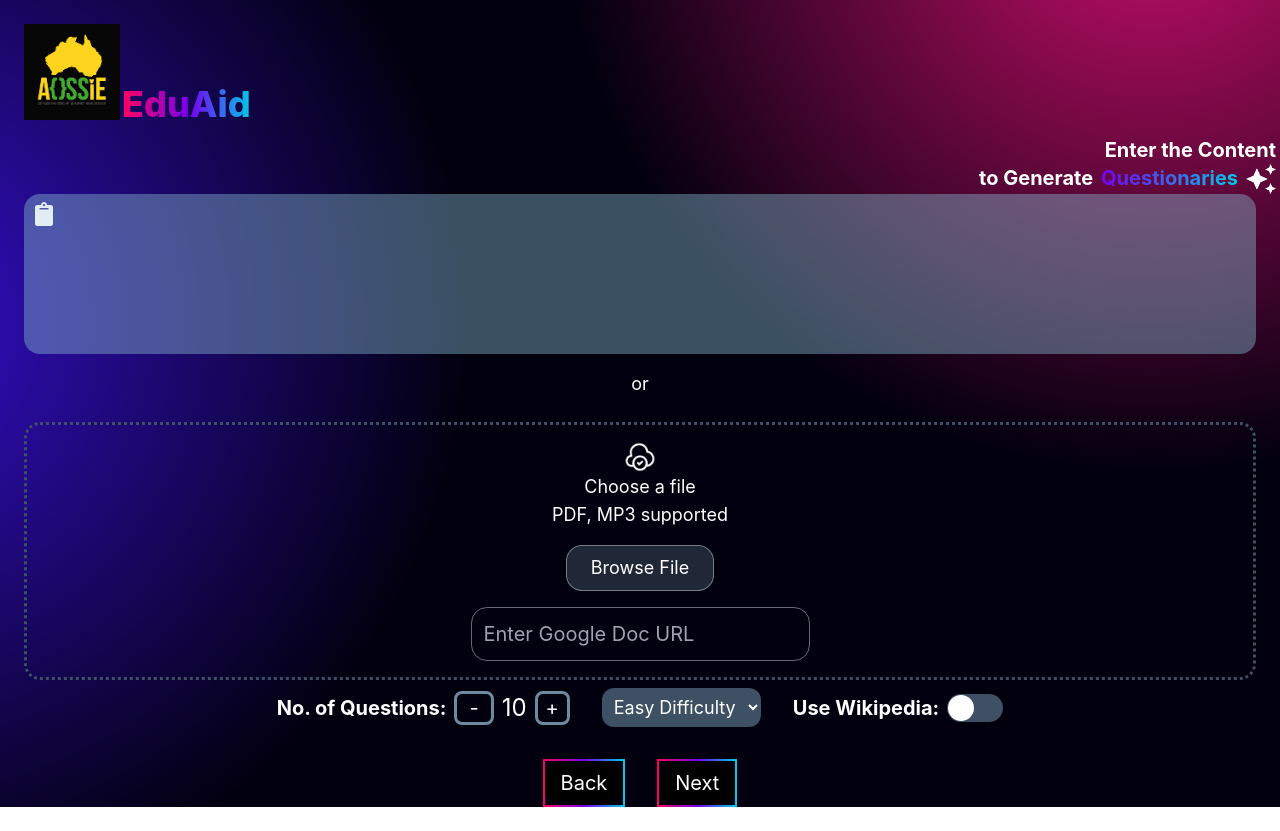
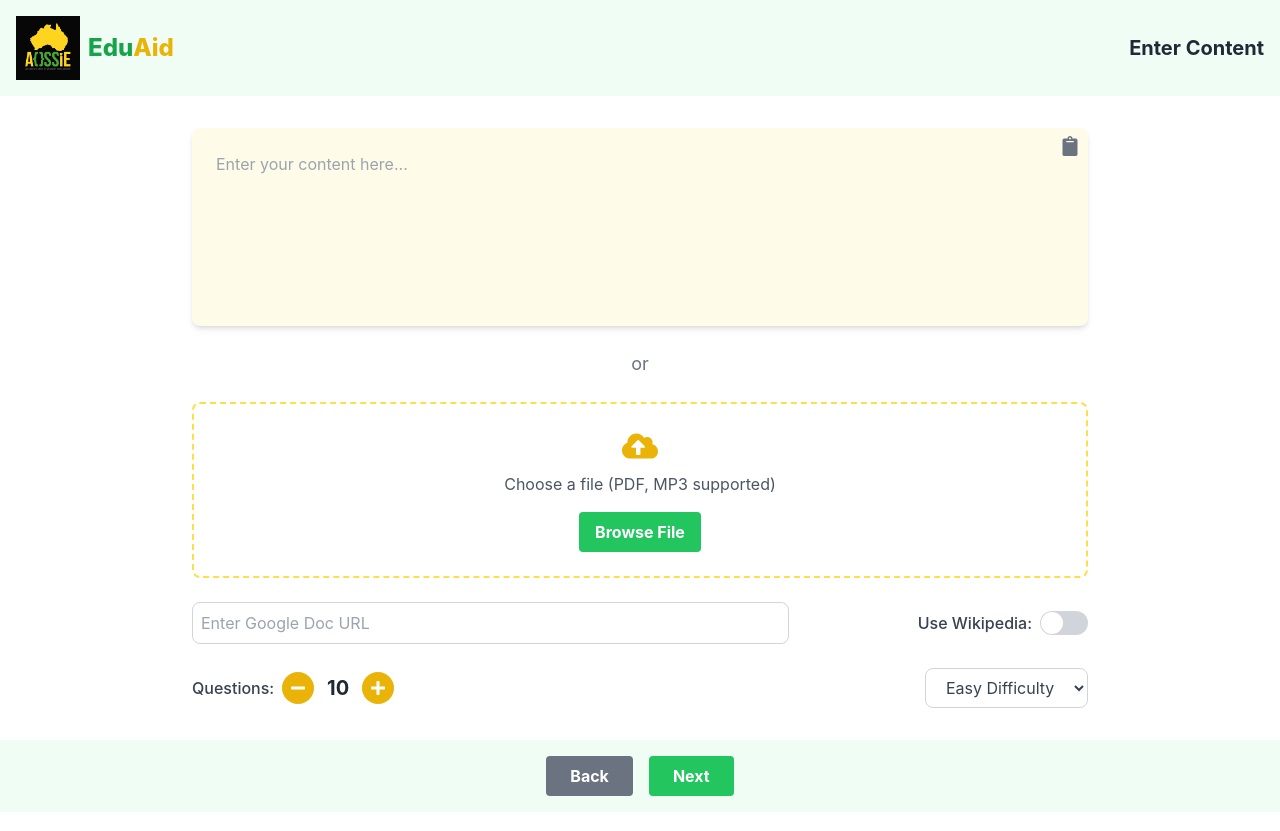
Before and after one commit to AOSSIE-Org/EduAid, a React (Create React App) app in the folder eduaid_web/: page /input in a window 1280 px wide. Built offline with nearby package versions, Linux system fonts and the light colour scheme.

Commit message:
revamped whole UI

```diff
--- a/eduaid_web/src/index.css
+++ b/eduaid_web/src/index.css
@@ -15,11 +15,3 @@ code {
   font-family: source-code-pro, Menlo, Monaco, Consolas, 'Courier New',
     monospace;
 }
-
-.border-gradient {
-  border-width: 2px;
-  border-style: solid;
-  border-image: linear-gradient(to right, #ff005c, #7600f2, #00cbe7);
-  border-image-slice: 1;
-  border-radius: 2rem;
-}
--- a/eduaid_web/src/pages/Text_Input.jsx
+++ b/eduaid_web/src/pages/Text_Input.jsx
@@ -1,9 +1,6 @@
 import React, { useState, useRef } from "react";
-import "../index.css";
 import logo from "../assets/aossie_logo.png";
-import stars from "../assets/stars.png";
-import cloud from "../assets/cloud.png";
-import { FaClipboard } from "react-icons/fa";
+import { FaClipboard, FaCloudUploadAlt, FaGoogle, FaMinus, FaPlus, FaWikipediaW } from "react-icons/fa";
 import Switch from "react-switch";
 
 const Text_Input = () => {
@@ -12,7 +9,6 @@ const Text_Input = () => {
   const [numQuestions, setNumQuestions] = useState(10);
   const [loading, setLoading] = useState(false);
   const fileInputRef = useRef(null);
-  const [fileContent, setFileContent] = useState("");
   const [docUrl, setDocUrl] = useState("");
   const [isToggleOn, setIsToggleOn] = useState(0);
 
@@ -41,17 +37,14 @@ const Text_Input = () => {
   };
 
   const handleClick = (event) => {
-    event.preventDefault(); // Prevent default behavior
-    event.stopPropagation(); // Stop event propagation
-
-    // Open file input dialog
+    event.preventDefault();
+    event.stopPropagation();
     fileInputRef.current.click();
   };
 
   const handleSaveToLocalStorage = async () => {
     setLoading(true);
 
-    // Check if a Google Doc URL is provided
     if (docUrl) {
       try {
         const response = await fetch("http://localhost:5000/get_content", {
@@ -77,7 +70,6 @@ const Text_Input = () => {
         setLoading(false);
       }
     } else if (text) {
-      // Proceed with existing functionality for local storage
       localStorage.setItem("textContent", text);
       localStorage.setItem("difficulty", difficulty);
       localStorage.setItem("numQuestions", numQuestions);
@@ -134,7 +126,6 @@ const Text_Input = () => {
         const responseData = await response.json();
         localStorage.setItem("qaPairs", JSON.stringify(responseData));
 
-        // Save quiz details to local storage
         const quizDetails = {
           difficulty,
           numQuestions,
@@ -146,7 +137,7 @@ const Text_Input = () => {
           JSON.parse(localStorage.getItem("last5Quizzes")) || [];
         last5Quizzes.push(quizDetails);
         if (last5Quizzes.length > 5) {
-          last5Quizzes.shift(); // Keep only the last 5 quizzes
+          last5Quizzes.shift();
         }
         localStorage.setItem("last5Quizzes", JSON.stringify(last5Quizzes));
 
@@ -162,153 +153,121 @@ const Text_Input = () => {
   };
 
   return (
-    <div className="popup bg-[#02000F] bg-custom-gradient min-h-screen">
+    <div className="min-h-screen bg-white flex flex-col">
       {loading && (
-        <div className="fixed inset-0 z-50 flex items-center justify-center bg-opacity-50 bg-black">
-          <div className="loader border-4 border-t-4 border-white rounded-full w-16 h-16 animate-spin"></div>
+        <div className="fixed inset-0 z-50 flex items-center justify-center bg-black bg-opacity-50">
+          <div className="loader border-4 border-t-4 border-green-500 rounded-full w-16 h-16 animate-spin"></div>
         </div>
       )}
-      <div
-        className={`w-full h-full bg-cust bg-opacity-50 ${
-          loading ? "pointer-events-none" : ""
-        }`}
-      >
-        <a href="/">
-          <div className="flex items-end gap-[2px]">
-            <img src={logo} alt="logo" className="w-24 my-6 ml-6 block" />
-            <div className="text-4xl mb-5 font-extrabold">
-              <span className="bg-gradient-to-r from-[#FF005C] to-[#7600F2] text-transparent bg-clip-text">
-                Edu
-              </span>
-              <span className="bg-gradient-to-r from-[#7600F2] to-[#00CBE7] text-transparent bg-clip-text">
-                Aid
-              </span>
-            </div>
+      <header className="bg-green-50 p-4 flex justify-between items-center">
+        <a href="/" className="flex items-center gap-2">
+          <img src={logo} alt="logo" className="w-12 sm:w-16" />
+          <div className="text-xl sm:text-2xl font-extrabold">
+            <span className="text-green-600">Edu</span>
+            <span className="text-yellow-500">Aid</span>
           </div>
         </a>
-        <div className="text-right mt-[-8px] mx-1">
-          <div className="text-white text-xl font-bold">Enter the Content</div>
-          <div className="text-white text-right justify-end flex gap-2 text-xl font-bold">
-            to Generate{" "}
-            <span className="bg-gradient-to-r from-[#7600F2] to-[#00CBE7] text-transparent bg-clip-text">
-              Questionaries
-            </span>{" "}
-            <img className="h-[30px] w-[30px]" src={stars} alt="stars" />
-          </div>
+        <h1 className="text-lg sm:text-xl font-bold text-gray-800">Enter Content</h1>
+      </header>
+
+      <main className="flex-grow p-4 sm:p-6 lg:p-8">
+        <div className="max-w-4xl mx-auto space-y-6">
+          <div className="relative bg-yellow-50 rounded-lg p-4 shadow-md">
+            <button className="absolute top-2 right-2 text-gray-500 hover:text-gray-700 focus:outline-none">
+              <FaClipboard className="h-5 w-5" />
+            </button>
+            <textarea
+              className="w-full p-2 bg-transparent text-gray-800 rounded-lg outline-none resize-none h-40"
+              value={text}
+              onChange={(e) => setText(e.target.value)}
+              placeholder="Enter your content here..."
+            />
           </div>
 
-        <div className="relative bg-[#83b6cc40] mx-6 rounded-2xl p-4 h-40">
-          <button className="absolute top-0 left-0 p-2 text-white focus:outline-none">
-            <FaClipboard className="h-[24px] w-[24px]" />
-          </button>
-          <textarea
-            className="absolute inset-0 p-8 pt-4 bg-[#83b6cc40] text-xl rounded-2xl outline-none resize-none h-full overflow-y-auto text-white caret-white"
-            style={{ scrollbarWidth: "none", msOverflowStyle: "none" }}
-            value={text}
-            onChange={(e) => setText(e.target.value)}
-          />
-          <style>
-            {`
-          textarea::-webkit-scrollbar {
-            display: none;
-          }
-        `}
-          </style>
-        </div>
-        <div className="text-white text-center my-4 text-lg">or</div>
-        <div className="border-[3px] rounded-2xl text-center mx-6 px-6 py-4 border-dotted border-[#3E5063] mt-6">
-          <img
-            className="mx-auto"
-            height={32}
-            width={32}
-            src={cloud}
-            alt="cloud"
-          />
-          <div className="text-center text-white text-lg">Choose a file</div>
-          <div className="text-center text-white text-lg">
-            PDF, MP3 supported
-          </div>
-          <div>
+          <div className="text-center text-gray-500 text-lg">or</div>
+
+          <div className="border-2 border-dashed border-yellow-300 rounded-lg p-6 text-center">
+            <FaCloudUploadAlt className="mx-auto text-yellow-500 text-4xl mb-2" />
+            <p className="text-gray-600 mb-4">Choose a file (PDF, MP3 supported)</p>
             <input
               type="file"
               ref={fileInputRef}
               onChange={handleFileUpload}
-              style={{ display: "none" }}
+              className="hidden"
             />
             <button
-              className="bg-[#3e506380] my-4 text-lg rounded-2xl text-white border border-[#cbd0dc80] px-6 py-2"
+              className="bg-green-500 hover:bg-green-600 text-white font-bold py-2 px-4 rounded transition duration-300"
               onClick={handleClick}
             >
               Browse File
             </button>
           </div>
 
+          <div className="flex flex-col sm:flex-row justify-between items-center gap-4">
             <input
               type="text"
               placeholder="Enter Google Doc URL"
-            className="bg-transparent border border-[#cbd0dc80] text-white text-xl rounded-2xl p-3 w-fit outline-none"
+              className="w-full sm:w-2/3 p-2 border border-gray-300 rounded-lg focus:ring-2 focus:ring-green-500 focus:border-transparent"
               value={docUrl}
               onChange={(e) => setDocUrl(e.target.value)}
             />
+            <div className="flex items-center gap-2">
+              <span className="text-gray-700 font-medium">Use Wikipedia:</span>
+              <Switch
+                onChange={toggleSwitch}
+                checked={isToggleOn === 1}
+                onColor="#10B981"
+                offColor="#D1D5DB"
+                checkedIcon={false}
+                uncheckedIcon={false}
+                height={24}
+                width={48}
+              />
+            </div>
           </div>
 
-        <div className="flex justify-center gap-8 items-center">
-          <div className="flex gap-2 items-center">
-            <div className="text-white text-xl font-bold">
-              No. of Questions:{" "}
-            </div>
+          <div className="flex flex-col sm:flex-row justify-between items-center gap-4">
+            <div className="flex items-center gap-2">
+              <span className="text-gray-700 font-medium">Questions:</span>
               <button
                 onClick={decrementQuestions}
-              className="rounded-lg border-[3px] border-[#6e8a9f] text-white text-xl px-3"
+                className="bg-yellow-500 hover:bg-yellow-600 text-white rounded-full w-8 h-8 flex items-center justify-center transition duration-300"
               >
-              -
+                <FaMinus />
               </button>
-            <span className="text-white text-2xl">{numQuestions}</span>
+              <span className="text-xl font-bold text-gray-800 w-8 text-center">{numQuestions}</span>
               <button
                 onClick={incrementQuestions}
-              className="rounded-lg border-[3px] border-[#6e8a9f] text-white text-xl px-2"
+                className="bg-yellow-500 hover:bg-yellow-600 text-white rounded-full w-8 h-8 flex items-center justify-center transition duration-300"
               >
-              +
+                <FaPlus />
               </button>
             </div>
-          <div className="text-center mt-2 mb-2">
             <select
               value={difficulty}
               onChange={handleDifficultyChange}
-              className="bg-[#3e5063] text-white text-lg rounded-xl p-2 outline-none"
+              className="bg-white border border-gray-300 text-gray-700 rounded-lg py-2 px-4 focus:outline-none focus:ring-2 focus:ring-green-500 focus:border-transparent"
             >
               <option value="Easy Difficulty">Easy Difficulty</option>
               <option value="Hard Difficulty">Hard Difficulty</option>
             </select>
           </div>
-          <div className="flex gap-2">
-            <div className="text-white text-xl font-bold">Use Wikipedia: </div>
-            <Switch
-              onChange={toggleSwitch}
-              checked={isToggleOn === 1}
-              onColor="#008080"
-              offColor="#3e5063"
-              checkedIcon={false}
-              uncheckedIcon={false}
-            />
         </div>
-        </div>
-        <div className="flex justify-center gap-8 my-6">
+      </main>
+
+      <footer className="bg-green-50 p-4 flex justify-center gap-4">
         <a href="question-type">
-            <button className="bg-black items-center text-xl text-white px-4 py-2 border-gradient">
+          <button className="bg-gray-500 hover:bg-gray-600 text-white font-bold py-2 px-6 rounded transition duration-300">
             Back
           </button>
         </a>
-          {/* <a href="output"> */}
         <button
           onClick={handleSaveToLocalStorage}
-            className="bg-black items-center text-xl text-white px-4 py-2 border-gradient flex"
+          className="bg-green-500 hover:bg-green-600 text-white font-bold py-2 px-6 rounded transition duration-300"
         >
           Next
         </button>
-          {/* </a> */}
-        </div>
-      </div>
+      </footer>
     </div>
   );
 };
```
Also changed, not shown: eduaid_web/src/pages/Home.jsx (+42 -73 lines), eduaid_web/src/pages/Output.jsx (+33 -48 lines), eduaid_web/src/pages/Previous.jsx (+33 -49 lines), eduaid_web/src/pages/Question_Type.jsx (+52 -85 lines). Lines whose indentation alone changed are shown as unchanged.
